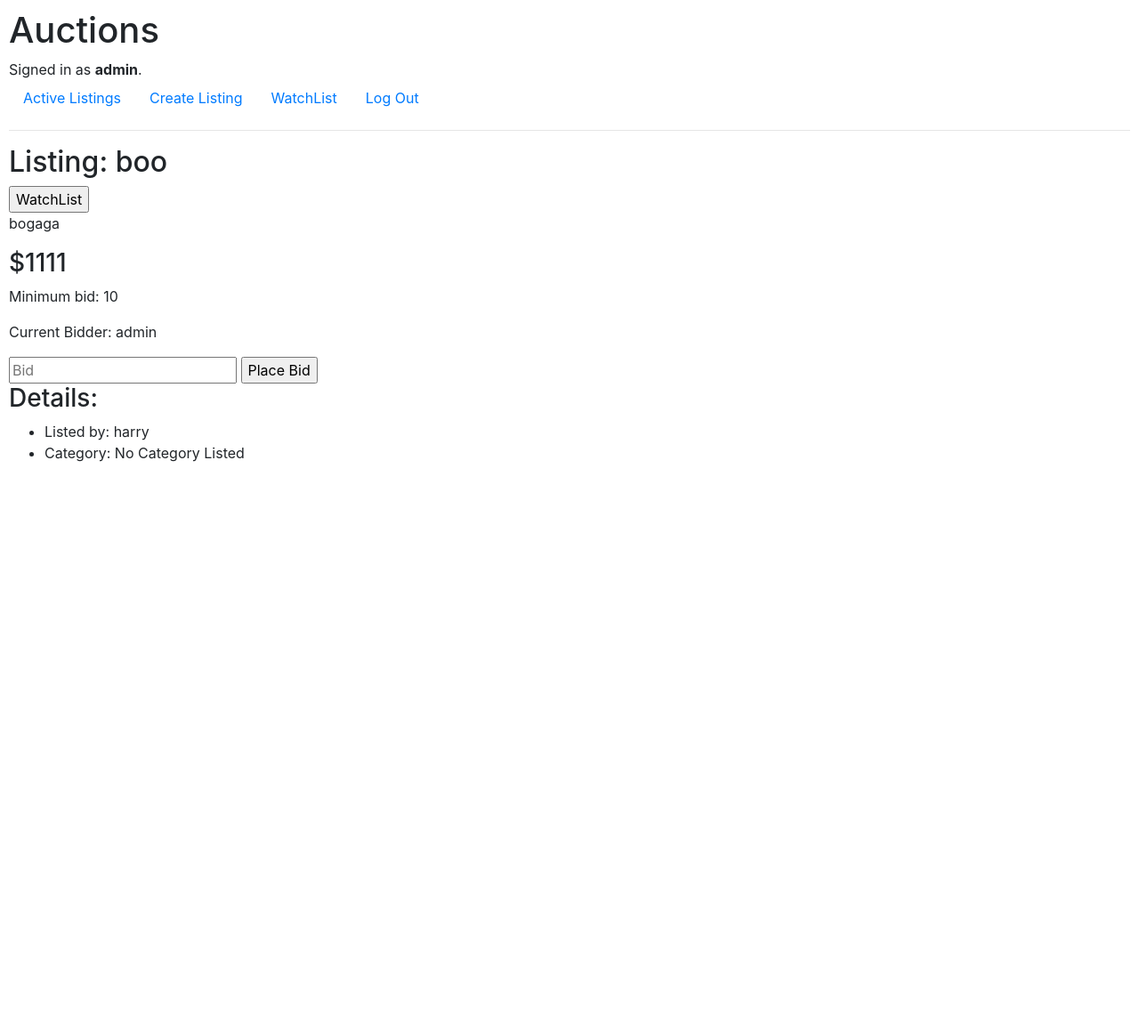
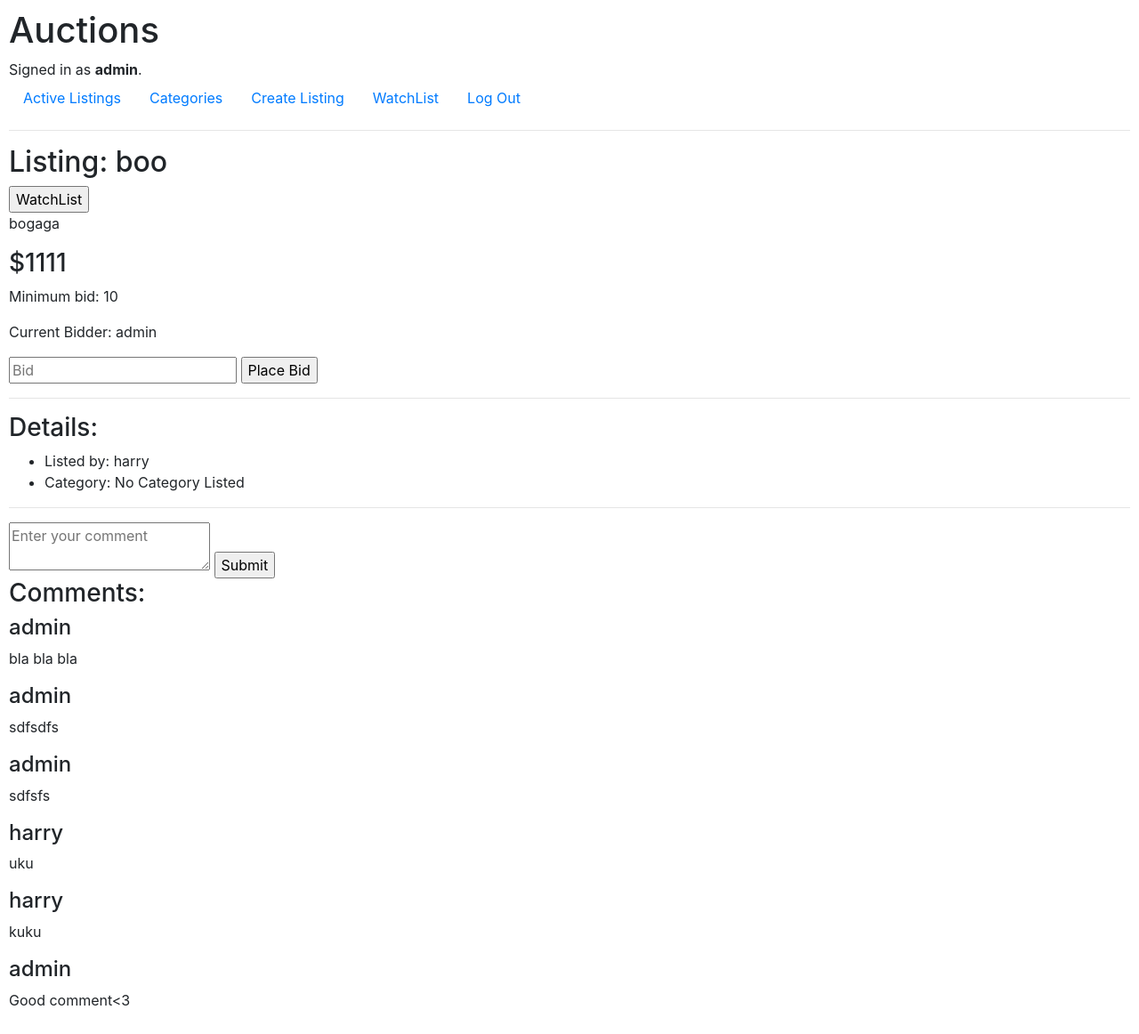
Before and after one commit to islam-ux6/commerce, a Django app: page /listing/1 in a window 1280 px wide. Shown: the whole page at 89% size. Before the commit the page ends 519 px from the top, so only its background shows below. Run offline with Django 3.2, Linux system fonts and the light colour scheme; a user stored in the database is signed in; data comes from the database, SQL or seed files in the repository; both versions use the stored data as it was after the commit; some libraries are stand-ins or nearby versions.

Commit message:
Finished

```diff
--- a/auctions/admin.py
+++ b/auctions/admin.py
@@ -1,7 +1,9 @@
 from django.contrib import admin
 
-from .models import Listing, Bid
+from .models import Listing, Bid, User, Comment
 
 # Register your models here.
+admin.site.register(User)
 admin.site.register(Listing)
 admin.site.register(Bid)
+admin.site.register(Comment)
--- a/auctions/models.py
+++ b/auctions/models.py
@@ -10,6 +10,7 @@ class Listing(models.Model):
     starting_bid = models.IntegerField()
     image = models.CharField(blank=True)
     category = models.CharField(max_length=64, blank=True)
+    is_active = models.BooleanField(default=True)
 
 class User(AbstractUser):
     watchlist = models.ManyToManyField("Listing", blank=True, related_name="watchlists")
@@ -19,3 +20,8 @@ class Bid(models.Model):
     listing = models.ForeignKey(Listing, on_delete=models.CASCADE, related_name="bids")
     bidder = models.ForeignKey(User, on_delete=models.CASCADE, related_name="bids")
     amount = models.IntegerField()
+
+class Comment(models.Model):
+    user = models.ForeignKey(User, on_delete=models.CASCADE, related_name="comment")
+    listing = models.ForeignKey(Listing, on_delete=models.CASCADE, related_name="comment")
+    comment = models.CharField(max_length=512)
--- a/auctions/templates/auctions/index.html
+++ b/auctions/templates/auctions/index.html
@@ -4,6 +4,7 @@
     <h2>Active Listings</h2>
 
     {% for listing in listings %}
+        {% if listing.is_active %}
             <div class="test">
                 <div class="listing-content">
                     <div class="listing-image">
@@ -23,5 +24,6 @@
                 </div>
 
             </div>
+        {% endif %}
     {% endfor %}
 {% endblock %}
--- a/auctions/templates/auctions/layout.html
+++ b/auctions/templates/auctions/layout.html
@@ -19,6 +19,9 @@
         <ul class="nav">
             <li class="nav-item">
                 <a class="nav-link" href="{% url 'index' %}">Active Listings</a>
+            </li>
+            <li class="nav-item">
+                <a class="nav-link" href="{% url 'category' %}">Categories</a>
             </li>
             <li class="nav-item">
                 <a class="nav-link" href="{% url 'create_listing' %}">Create Listing</a>
--- a/auctions/templates/auctions/listing.html
+++ b/auctions/templates/auctions/listing.html
@@ -3,11 +3,23 @@
 {% block body %}
     <h2>Listing: {{ listing.title }}</h2>
 
+    {% if listing.is_active %}
         <form action="{% url 'watchlist' %}" method="post">
             {% csrf_token %}
             <input type="hidden" name="listing_id", value="{{ listing.id }}">
             <input type="submit" value="WatchList">
         </form>
+    {% endif %}
+
+    {% if listing.is_active %}
+        {% if creator %}
+            <form action="{% url 'listing' listing.id %}" method="post">
+                {% csrf_token %}
+                <input type="hidden" name="activate" value=True>
+                <input type="submit" value="Close">
+            </form>
+        {% endif %}
+     {% endif %}
 
     {% if listing.image %}
         <img src="{{ listing.image }}" id="listing-image">
@@ -15,6 +27,7 @@
 
     <p>{{ listing.description }}</p>
 
+    {% if listing.is_active %}
         {% if listing.bids.get.amount %}
             <h3>${{ listing.bids.get.amount }}</h3>
         {% else %}
@@ -33,10 +46,20 @@
             <input type="number" name="bid" placeholder="Bid">
             <input type="submit" value="Place Bid">
         </form>
+    {% else%}
+        <h2>Status: Close</h2>
+        {% if user == winner %}
+            <h3>The Winner is You</h3>
+        {% else %}
+            <h3> The Winner is {{ winner }}</h3>
+        {% endif %}
+    {% endif %}
 
     {% if message %}
         <p>{{ message }}</p>
     {% endif %}
+
+    <hr>
 
     <h3>Details:</h3>
     <ul>
@@ -47,4 +70,24 @@
             <li>Category: No Category Listed</li>
         {% endif %}
     </ul>
+
+    <hr>
+
+    {% if user.is_authenticated %}
+        <form action="{% url 'add_comment' listing.id %}" method="post">
+            {% csrf_token %}
+            <textarea name="comment_content" placeholder="Enter your comment" required></textarea>
+            <input type="submit" value="Submit">
+        </form>
+    {% endif %}
+
+    <h3>Comments:</h3>
+    {% if comments %}
+        {% for comment in comments %}
+            <h4>{{comment.user}}</h4>
+            <p>{{ comment.comment }}</p>
+        {% endfor %}
+    {% else %}
+        <p>No comments</p>
+    {% endif %}
 {% endblock %}
--- a/auctions/templates/auctions/watchlist.html
+++ b/auctions/templates/auctions/watchlist.html
@@ -1 +1 @@
-{% extends "auction/layout.html" %}
+{% extends "auction/index.html" %}
--- a/auctions/urls.py
+++ b/auctions/urls.py
@@ -11,4 +11,7 @@ urlpatterns = [
     path("listing/<int:listing_id>", views.listing, name="listing"),
     path("<int:listing_id>/bid", views.bid, name="bid"),
     path("watchlist", views.watchlist, name="watchlist"),
+    path("add_comment/<int:listing_id>", views.add_comment, name="add_comment"),
+    path("category/", views.category, name="category"),
+    path("category/<str:category_name>", views.category, name="category")
 ]
--- a/auctions/views.py
+++ b/auctions/views.py
@@ -5,7 +5,7 @@ from django.http import HttpResponse, HttpResponseRedirect
 from django.shortcuts import render
 from django.urls import reverse, reverse_lazy
 
-from .models import User, Listing, Bid
+from .models import User, Listing, Bid, Comment
 
 
 def index(request):
@@ -87,10 +87,24 @@ def create_listing(request):
 
 def listing(request, listing_id):
     listing = Listing.objects.get(pk=listing_id)
+    try:
+        bid = listing.bids.get()
+        comments = listing.comment.all()
+    except:
+        bid = None
+        comments = None
 
-    return render(request, "auctions/listing.html", {
-        "listing": listing,
-    })
+    if request.method == "POST":
+        listing.is_active = False
+        listing.save()
+        return HttpResponseRedirect(reverse('index'))
+    else:
+        return render(request, "auctions/listing.html", {
+            "listing": listing,
+            "creator": True if request.user == listing.creator else False,
+            "winner": bid.bidder if bid else None,
+            "comments": comments
+        })
 
 @login_required(login_url="/login")
 def bid(request, listing_id):
@@ -136,3 +150,29 @@ def watchlist(request):
         return render(request, "auctions/index.html", {
             "listings": user.watchlist.all()
         })
+
+def add_comment(request, listing_id):
+    listing = Listing.objects.get(pk=listing_id)
+    user = request.user
+    if request.method == "POST":
+        comment_content = request.POST["comment_content"]
+        if not comment_content:
+            return HttpResponseRedirect(reverse('listing', args=[listing_id]))
+
+        comment = Comment(user=user, listing=listing, comment=comment_content)
+        comment.save()
+        return HttpResponseRedirect(reverse('listing', args=[listing_id]))
+    else:
+        return HttpResponseRedirect(reverse("index"))
+
+def category(request, category_name=None):
+    listings = Listing.objects.all()
+    categories = set([x.category for x in listings if x.category != "" and x.is_active])
+    if category_name:
+        return render(request, "auctions/category.html", {
+            "listings": [x for x in listings if x.category == category_name]
+        })
+    else:
+        return render(request, "auctions/category.html", {
+            "categories": categories
+        })
```
Also changed, not shown: auctions/templates/auctions/category.html (added, +36 -0 lines), auctions/migrations/0009_listing_is_active.py (added), auctions/migrations/0010_comment.py (added), db.sqlite3. Lines whose indentation alone changed are shown as unchanged.
